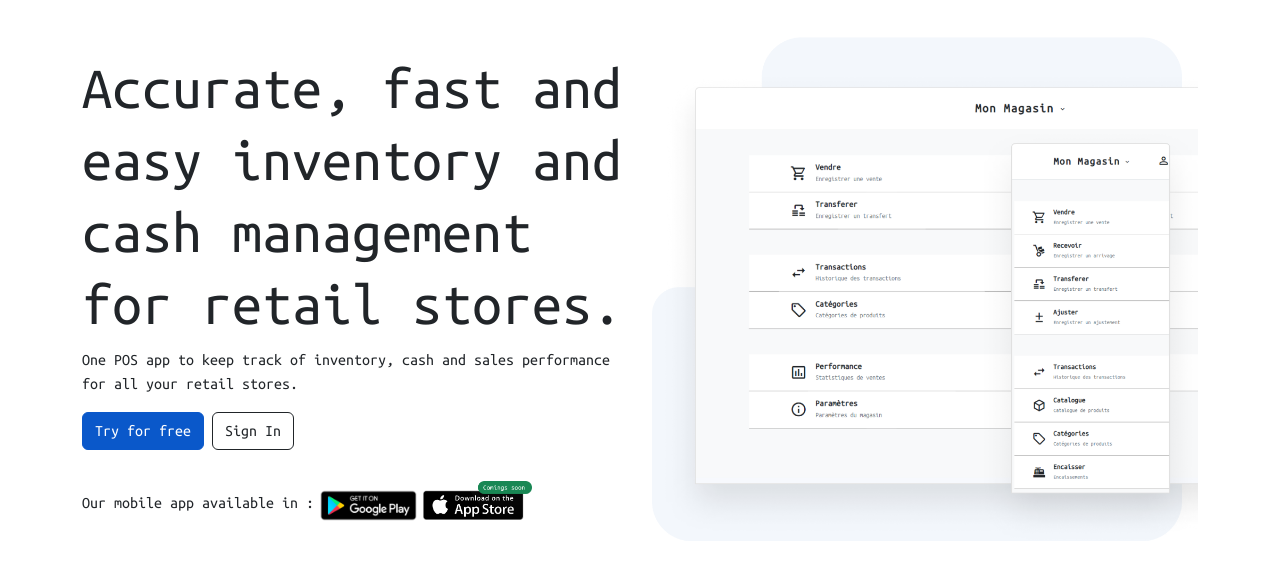
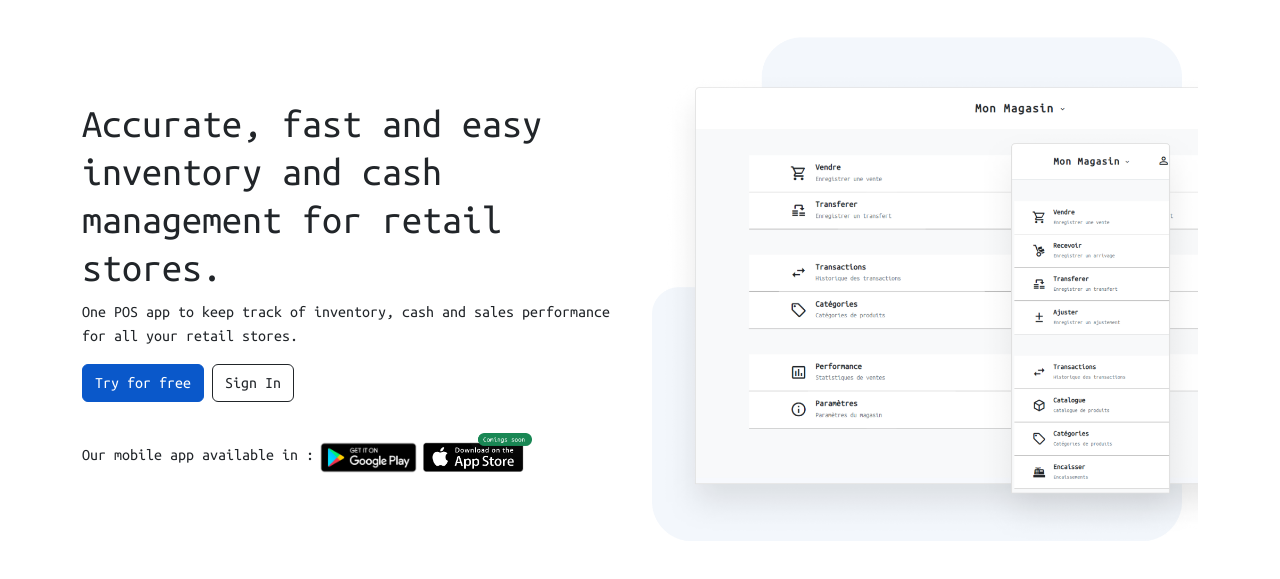
Before and after one commit to relkaddouri/wyzzio, a plain HTML site: page index.html in a window 1280 px wide. Shown: the part 85-664 px from the top of the page. Drawn offline with nearby package versions, Linux system fonts and the light colour scheme.

Commit message:
Changed h1 again

```diff
--- a/style.css
+++ b/style.css
@@ -107,9 +107,9 @@
     justify-content: center;
     align-items: center;
 }
-.hero .container h1{
+/*.hero .container h1{
     font-size: 3.75rem;
-}
+}*/
 
 .hero .container .btn-primary{
     background-color:#0A58CA;
```
